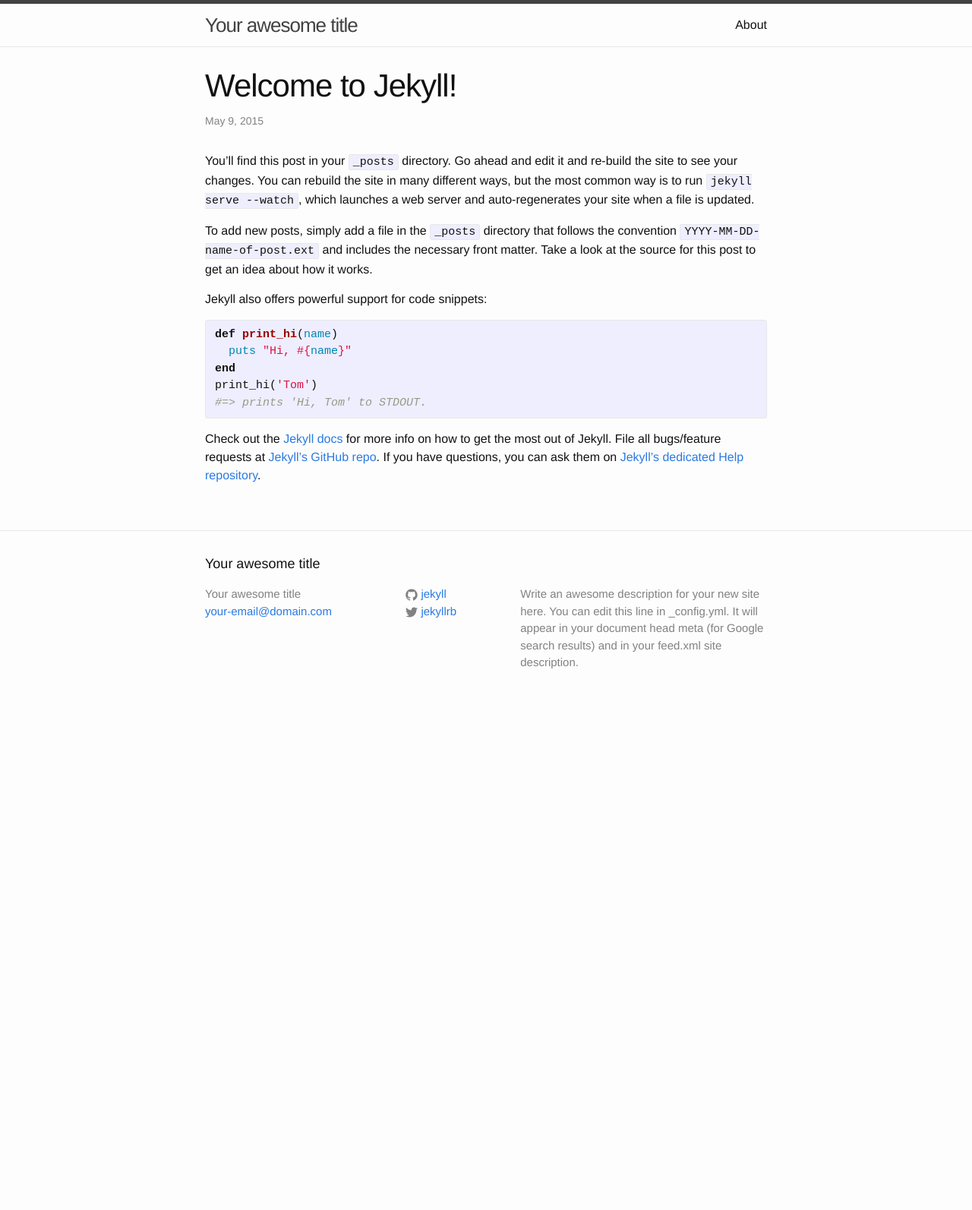
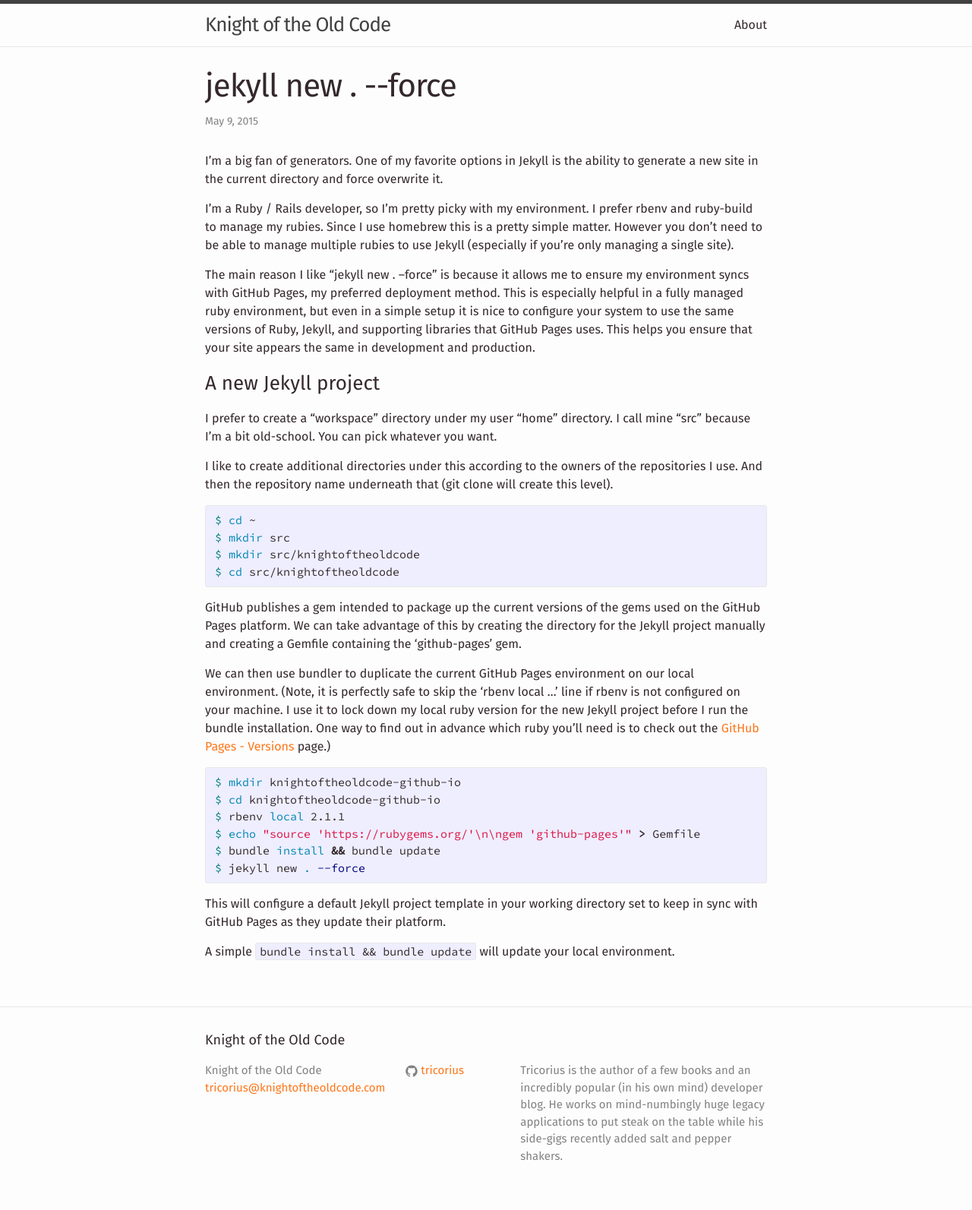
Before and after one commit to knightoftheoldcode/knightoftheoldcode.github.io-old, a Jekyll site: the page built from _posts/2015-05-09-welcome-to-jekyll.markdown, in a window 1280 px wide. Shown: the whole page at 76% size. Built offline with Jekyll 4.4.1, drawn with Linux system fonts in a browser that asks for light colours; before the commit the page ends 944 px from its top, so only the background shows below that.

Commit message:
post "jekyll new . --force" article

````diff
--- a/Gemfile
+++ b/Gemfile
@@ -1,3 +1,3 @@
-source 'https://rubygems.org'
+source 'https://rubygems.org/'
 
 gem 'github-pages'
--- a/_config.yml
+++ b/_config.yml
@@ -1,14 +1,21 @@
 # Site settings
-title: Your awesome title
-email: your-email@domain.com
+title: Knight of the Old Code
+email: tricorius@knightoftheoldcode.com
 description: > # this means to ignore newlines until "baseurl:"
-  Write an awesome description for your new site here. You can edit this
-  line in _config.yml. It will appear in your document head meta (for
-  Google search results) and in your feed.xml site description.
+  Tricorius is the author of a few books and an incredibly popular (in his own mind)
+  developer blog. He works on mind-numbingly huge legacy applications to put steak on
+  the table while his side-gigs recently added salt and pepper shakers.
 baseurl: "" # the subpath of your site, e.g. /blog/
-url: "http://yourdomain.com" # the base hostname & protocol for your site
-twitter_username: jekyllrb
-github_username:  jekyll
+url: "http://knightodtheoldcode.com" # the base hostname & protocol for your site
+github_username:  tricorius
 
 # Build settings
 markdown: kramdown
+
+permalink: pretty
+
+gems:
+- jekyll-mentions
+- jemoji
+- jekyll-redirect-from
+- jekyll-sitemap
--- a/_includes/head.html
+++ b/_includes/head.html
@@ -4,7 +4,7 @@
     <meta http-equiv="X-UA-Compatible" content="IE=edge">
 
     <title>{% if page.title %}{{ page.title }}{% else %}{{ site.title }}{% endif %}</title>
-    <meta name="description" content="{{ site.description }}">
+    <meta name="description" content="{% if page.description %}{{ page.description }}{% else %}{{ site.description }}{% endif %}">
 
     <link rel="stylesheet" href="{{ "/css/main.css" | prepend: site.baseurl }}">
     <link rel="canonical" href="{{ page.url | replace:'index.html','' | prepend: site.baseurl | prepend: site.url }}">
--- a/_posts/2015-05-09-welcome-to-jekyll.markdown
+++ b/_posts/2015-05-09-welcome-to-jekyll.markdown
@@ -1,25 +1,50 @@
 ---
 layout: post
-title:  "Welcome to Jekyll!"
+title:  "jekyll new . --force"
 date:   2015-05-09 02:55:13
-categories: jekyll update
+description: "jekyll new . --force is the core of my jekyll project generation"
+categories: article
+tags:
+- jekyll
 ---
-You’ll find this post in your `_posts` directory. Go ahead and edit it and re-build the site to see your changes. You can rebuild the site in many different ways, but the most common way is to run `jekyll serve --watch`, which launches a web server and auto-regenerates your site when a file is updated.
 
-To add new posts, simply add a file in the `_posts` directory that follows the convention `YYYY-MM-DD-name-of-post.ext` and includes the necessary front matter. Take a look at the source for this post to get an idea about how it works.
+I'm a big fan of generators. One of my favorite options in Jekyll is the ability to generate a new site in the current directory and force overwrite it.
 
-Jekyll also offers powerful support for code snippets:
+I'm a Ruby / Rails developer, so I'm pretty picky with my environment. I prefer rbenv and ruby-build to manage my rubies. Since I use homebrew this is a pretty simple matter. However you don't need to be able to manage multiple rubies to use Jekyll (especially if you're only managing a single site).
 
-{% highlight ruby %}
-def print_hi(name)
-  puts "Hi, #{name}"
-end
-print_hi('Tom')
-#=> prints 'Hi, Tom' to STDOUT.
+The main reason I like "jekyll new . --force" is because it allows me to ensure my environment syncs with GitHub Pages, my preferred deployment method. This is especially helpful in a fully managed ruby environment, but even in a simple setup it is nice to configure your system to use the same versions of Ruby, Jekyll, and supporting libraries that GitHub Pages uses. This helps you ensure that your site appears the same in development and production.
+
+### A new Jekyll project
+
+I prefer to create a "workspace" directory under my user "home" directory. I call mine "src" because I'm a bit old-school. You can pick whatever you want.
+
+I like to create additional directories under this according to the owners of the repositories I use. And then the repository name underneath that (git clone will create this level).
+
+{% highlight bash %}
+$ cd ~
+$ mkdir src
+$ mkdir src/knightoftheoldcode
+$ cd src/knightoftheoldcode
 {% endhighlight %}
 
-Check out the [Jekyll docs][jekyll] for more info on how to get the most out of Jekyll. File all bugs/feature requests at [Jekyll’s GitHub repo][jekyll-gh]. If you have questions, you can ask them on [Jekyll’s dedicated Help repository][jekyll-help].
+GitHub publishes a gem intended to package up the current versions of the gems used on the GitHub Pages platform. We can take advantage of this by creating the directory for the Jekyll project manually and creating a Gemfile containing the 'github-pages' gem.
+
+We can then use bundler to duplicate the current GitHub Pages environment on our local environment. (Note, it is perfectly safe to skip the 'rbenv local ...' line if rbenv is not configured on your machine. I use it to lock down my local ruby version for the new Jekyll project before I run the bundle installation. One way to find out in advance which ruby you'll need is to check out the [GitHub Pages - Versions][github-pages-versions] page.)
+
+{% highlight bash %}
+$ mkdir knightoftheoldcode-github-io
+$ cd knightoftheoldcode-github-io
+$ rbenv local 2.1.1
+$ echo "source 'https://rubygems.org/'\n\ngem 'github-pages'" > Gemfile
+$ bundle install && bundle update
+$ jekyll new . --force
+{% endhighlight %}
+
+This will configure a default Jekyll project template in your working directory set to keep in sync with GitHub Pages as they update their platform.
+
+A simple ```bundle install && bundle update``` will update your local environment.
 
 [jekyll]:      http://jekyllrb.com
 [jekyll-gh]:   https://github.com/jekyll/jekyll
 [jekyll-help]: https://github.com/jekyll/jekyll-help
+[github-pages-versions]: https://pages.github.com/versions/
--- a/_sass/_base.scss
+++ b/_sass/_base.scss
@@ -127,6 +127,7 @@
  */
 pre,
 code {
+    font-family: $monospace-font-family;
     font-size: 15px;
     border: 1px solid $grey-color-light;
     border-radius: 3px;
--- a/css/main.scss
+++ b/css/main.scss
@@ -3,19 +3,21 @@
 ---
 @charset "utf-8";
 
+@import url(http://fonts.googleapis.com/css?family=Fira+Sans|Source+Code+Pro);
 
 
 // Our variables
-$base-font-family: Helvetica, Arial, sans-serif;
+$base-font-family: 'Fira Sans', sans-serif;
+$monospace-font-family: 'Source Code Pro', monospace;
 $base-font-size:   16px;
 $small-font-size:  $base-font-size * 0.875;
 $base-line-height: 1.5;
 
 $spacing-unit:     30px;
 
-$text-color:       #111;
+$text-color:       #34282c;
 $background-color: #fdfdfd;
-$brand-color:      #2a7ae2;
+$brand-color:      #ff7619;
 
 $grey-color:       #828282;
 $grey-color-light: lighten($grey-color, 40%);
````
Also changed, not shown: about.md (+29 -3 lines).
